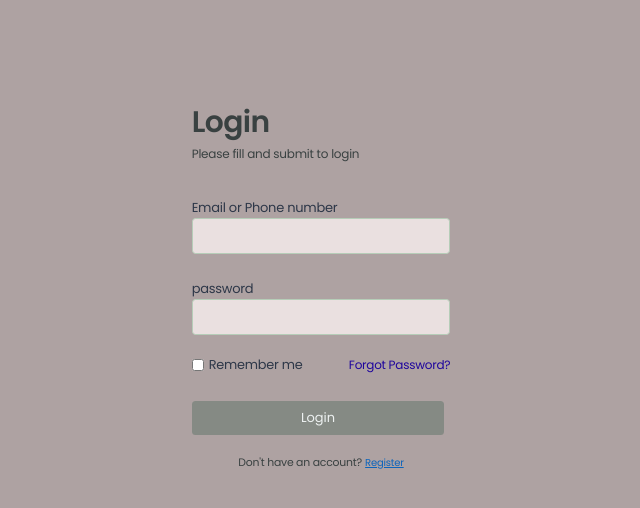
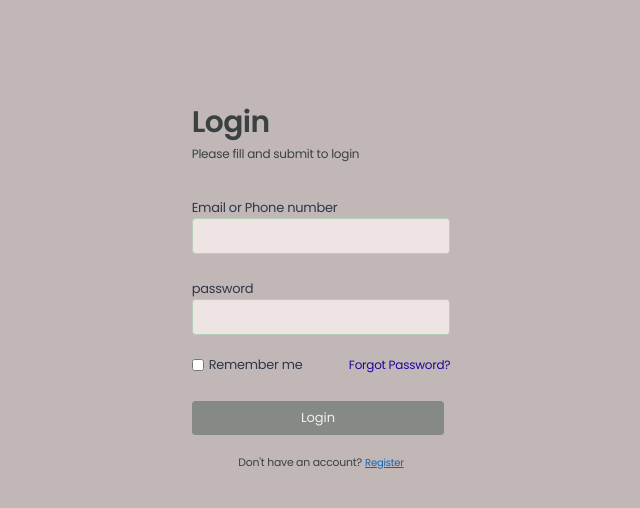
Before and after one commit to iamjayenmthakuri/fetchingapp, a Next.js app: page / in a window 1280 px wide. Shown: the top 508 px of the page, without its empty margins (319-959 px from the left). Built offline with nearby package versions, Linux system fonts and the light colour scheme.

Commit message:
re-commiting

```diff
--- a/src/styles/globals.css
+++ b/src/styles/globals.css
@@ -3,5 +3,5 @@
   font-family: "Poppins", sans-serif;
   margin: 0;
   padding: 0;
-  background-color: rgb(174, 162, 162);
+  background-color: rgb(194, 183, 183);
 }
```
